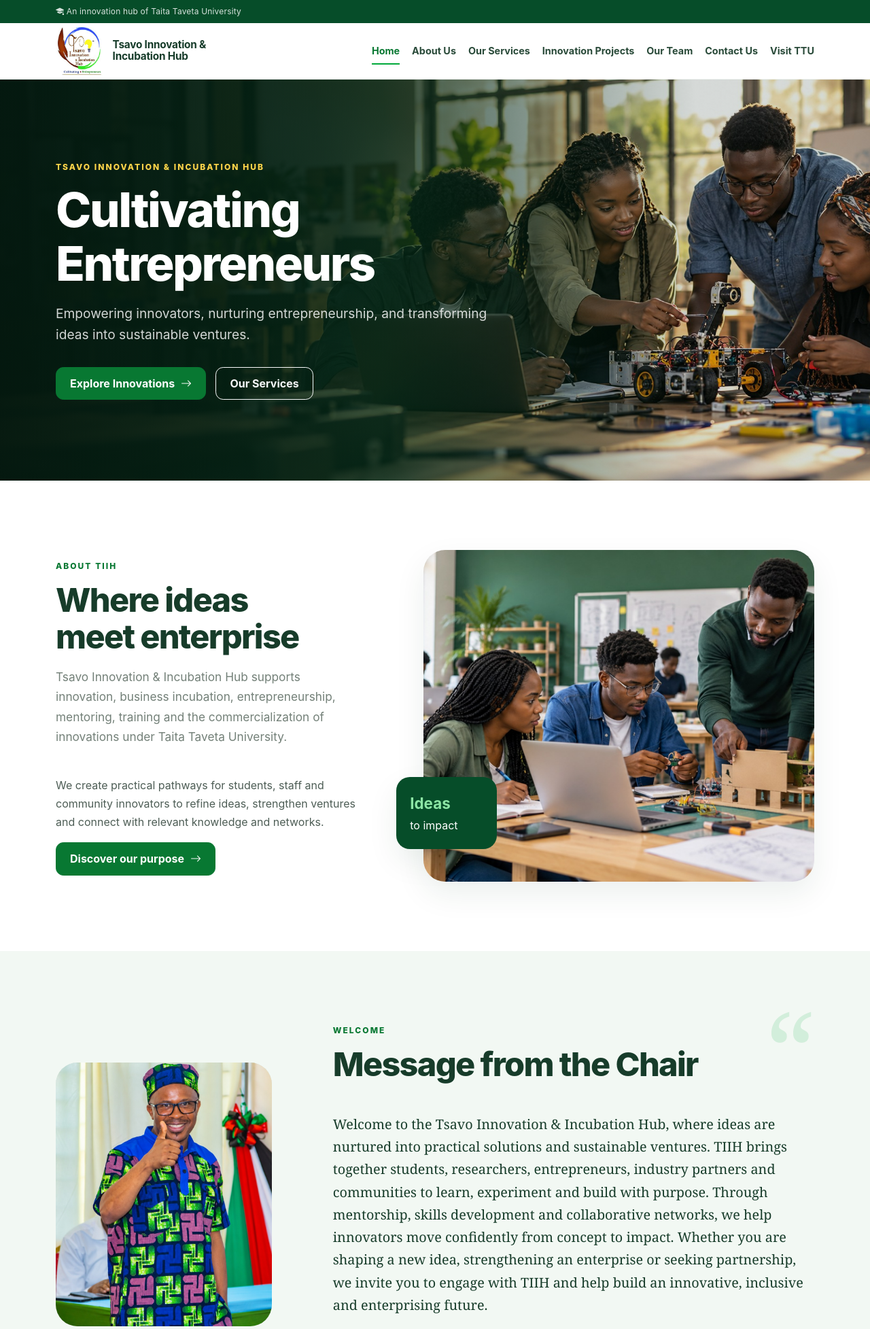
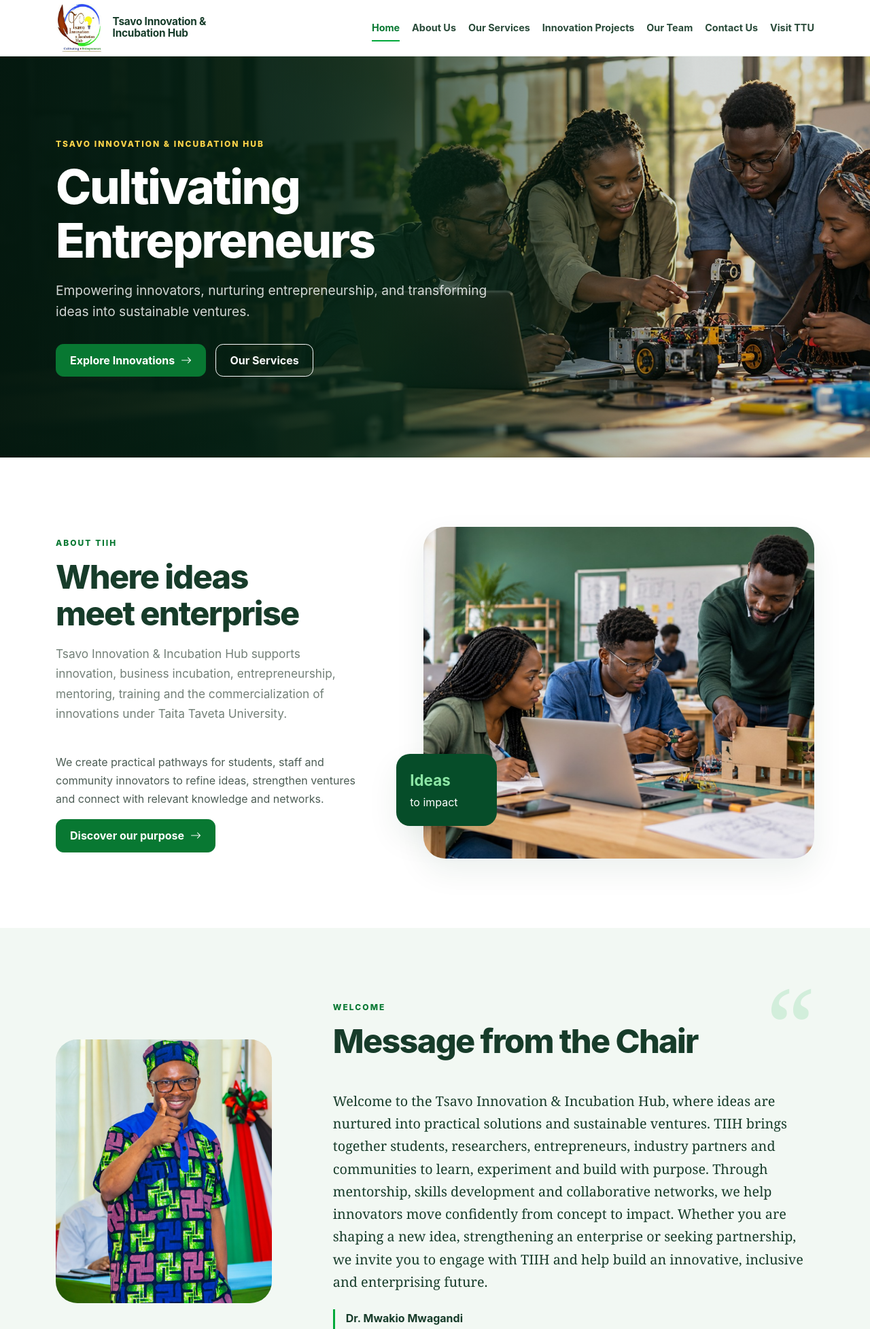
Before and after one commit to JAPHES/tsavo_innovation-incubation_hub_website, a Django app: page / in a window 1280 px wide. Shown: the top 1955 px of the page at 68% size. Run offline with Django 5.2, Linux system fonts and the light colour scheme; data that the repository does not hold is empty.

Commit message:
Remove institutional strip above navbar

```diff
--- a/static/css/main.css
+++ b/static/css/main.css
@@ -17,11 +17,11 @@
   --radius: 1.25rem;
   --radius-lg: 2rem;
   --container: 1200px;
-  --header-height: 116px;
+  --header-height: 82px;
 }
 
 * { box-sizing: border-box; }
-html { scroll-behavior: smooth; scroll-padding-top: 130px; }
+html { scroll-behavior: smooth; scroll-padding-top: calc(var(--header-height) + 14px); }
 body { margin: 0; color: var(--color-text); background: #fff; font-family: Inter, Aptos, "Segoe UI", Arial, sans-serif; font-size: 1rem; line-height: 1.7; -webkit-font-smoothing: antialiased; }
 body.nav-open { overflow: hidden; }
 img { display: block; max-width: 100%; }
@@ -44,9 +44,6 @@
 .skip-link:focus { top: 0; }
 :focus-visible { outline: 3px solid #f4b942; outline-offset: 3px; }
 
-.institution-bar { min-height: 34px; color: rgba(255,255,255,.84); background: var(--color-primary-deep); font-size: .75rem; letter-spacing: .015em; }
-.institution-bar .container { min-height: 34px; }
-.institution-bar a { color: #fff; font-weight: 650; }
 .site-header { position: sticky; top: 0; z-index: 1000; background: #fff; transition: box-shadow .25s ease; }
 .site-header.scrolled { box-shadow: var(--shadow-nav); }
 .main-nav { min-height: 82px; border-bottom: 1px solid rgba(13, 78, 41, .08); }
@@ -106,7 +103,7 @@
 .image-panel figcaption { margin-top: .65rem; color: var(--color-muted); font-size: .74rem; }
 .image-accent { position: absolute; bottom: 3rem; left: -2.5rem; display: flex; flex-direction: column; width: 148px; padding: 1.25rem; color: #fff; background: var(--color-primary-deep); border-radius: var(--radius); box-shadow: var(--shadow-card); }
 .image-accent b { color: #8ce6a5; font-size: 1.4rem; }
-.message-stack { position: fixed; top: 130px; right: 1.25rem; z-index: 1100; width: min(400px, calc(100% - 2.5rem)); }
+.message-stack { position: fixed; top: calc(var(--header-height) + 14px); right: 1.25rem; z-index: 1100; width: min(400px, calc(100% - 2.5rem)); }
 
 .chair-layout { display: grid; grid-template-columns: minmax(280px, .62fr) 1.38fr; gap: clamp(3rem, 7vw, 7rem); align-items: center; }
 .chair-photo { position: relative; }
--- a/static/css/responsive.css
+++ b/static/css/responsive.css
@@ -38,7 +38,6 @@
   :root { --header-height: 76px; }
   body { font-size: .97rem; }
   .container { width: min(calc(100% - 2rem), var(--container)); }
-  .institution-bar { display: none; }
   .main-nav, .nav-shell { min-height: 76px; }
   .brand { min-width: 0; gap: .6rem; }
   .brand img { width: 52px; height: 60px; }
@@ -90,5 +89,4 @@
   .footer-grid { grid-template-columns: 1fr; }
   .footer-grid > :last-child { grid-column: auto; }
   .footer-bottom { flex-direction: column; gap: .2rem; }
-  .message-stack { top: 115px; }
 }
--- a/templates/base.html
+++ b/templates/base.html
@@ -15,9 +15,9 @@
   <link rel="preconnect" href="https://cdn.jsdelivr.net" crossorigin>
   <link href="https://cdn.jsdelivr.net/npm/bootstrap@5.3.3/dist/css/bootstrap.min.css" rel="stylesheet">
   <link href="https://cdn.jsdelivr.net/npm/bootstrap-icons@1.11.3/font/bootstrap-icons.min.css" rel="stylesheet">
-  <link rel="stylesheet" href="{% static 'css/main.css' %}?v=20261102-1">
+  <link rel="stylesheet" href="{% static 'css/main.css' %}?v=20261103-1">
   <link rel="stylesheet" href="{% static 'css/components.css' %}?v=20261102-1">
-  <link rel="stylesheet" href="{% static 'css/responsive.css' %}?v=20261102-1">
+  <link rel="stylesheet" href="{% static 'css/responsive.css' %}?v=20261103-1">
   {% block extra_head %}{% endblock %}
 </head>
 <body>
--- a/templates/partials/navbar.html
+++ b/templates/partials/navbar.html
@@ -1,10 +1,5 @@
 {% load static %}
 <header class="site-header" data-header>
-  <div class="institution-bar">
-    <div class="container d-flex align-items-center">
-      <span><i class="bi bi-mortarboard-fill" aria-hidden="true"></i> An innovation hub of Taita Taveta University</span>
-    </div>
-  </div>
   <nav class="main-nav" aria-label="Primary navigation">
     <div class="container nav-shell">
       <div class="brand" aria-label="Tsavo Innovation and Incubation Hub">
```
